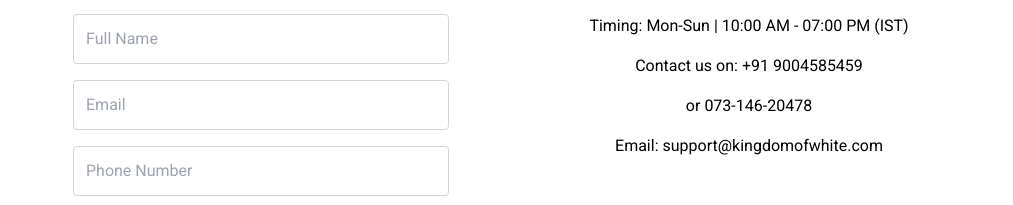
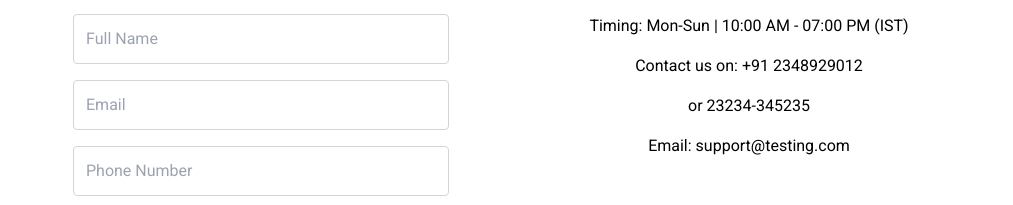
Before and after one commit to NikhilMourya/Boutique-Books, a React (Vite) app: page /contact in a window 1280 px wide. Shown: the part 262-467 px from the top of the page, without its empty margins (135-1148 px from the left). Built offline with nearby package versions, Linux system fonts and the light colour scheme; a web font is replaced by a local one.

Commit message:
Contact Detail Updated

```diff
--- a/src/page/ContactUs.jsx
+++ b/src/page/ContactUs.jsx
@@ -38,11 +38,11 @@ export default function ContactUs() {
                         <div className="text-center space-y-2 flex flex-col justify-around items-center gap-2">
                             <p>Timing: Mon-Sun | 10:00 AM - 07:00 PM (IST)</p>
                             <p>
-                                Contact us on: <a href="tel:+919004585459">+91 9004585459</a>
+                                Contact us on: <a href="tel:+2834u10939">+91 2348929012</a>
                             </p>
-                            <p>or 073-146-20478</p>
+                            <p>or 23234-345235</p>
                             <p>
-                                Email: <a href="mailto:support@kingdomofwhite.com">support@kingdomofwhite.com</a>
+                                Email: <a href="mailto:support@testing.com">support@testing.com</a>
                             </p>
                         </div>
                     </div>
```
